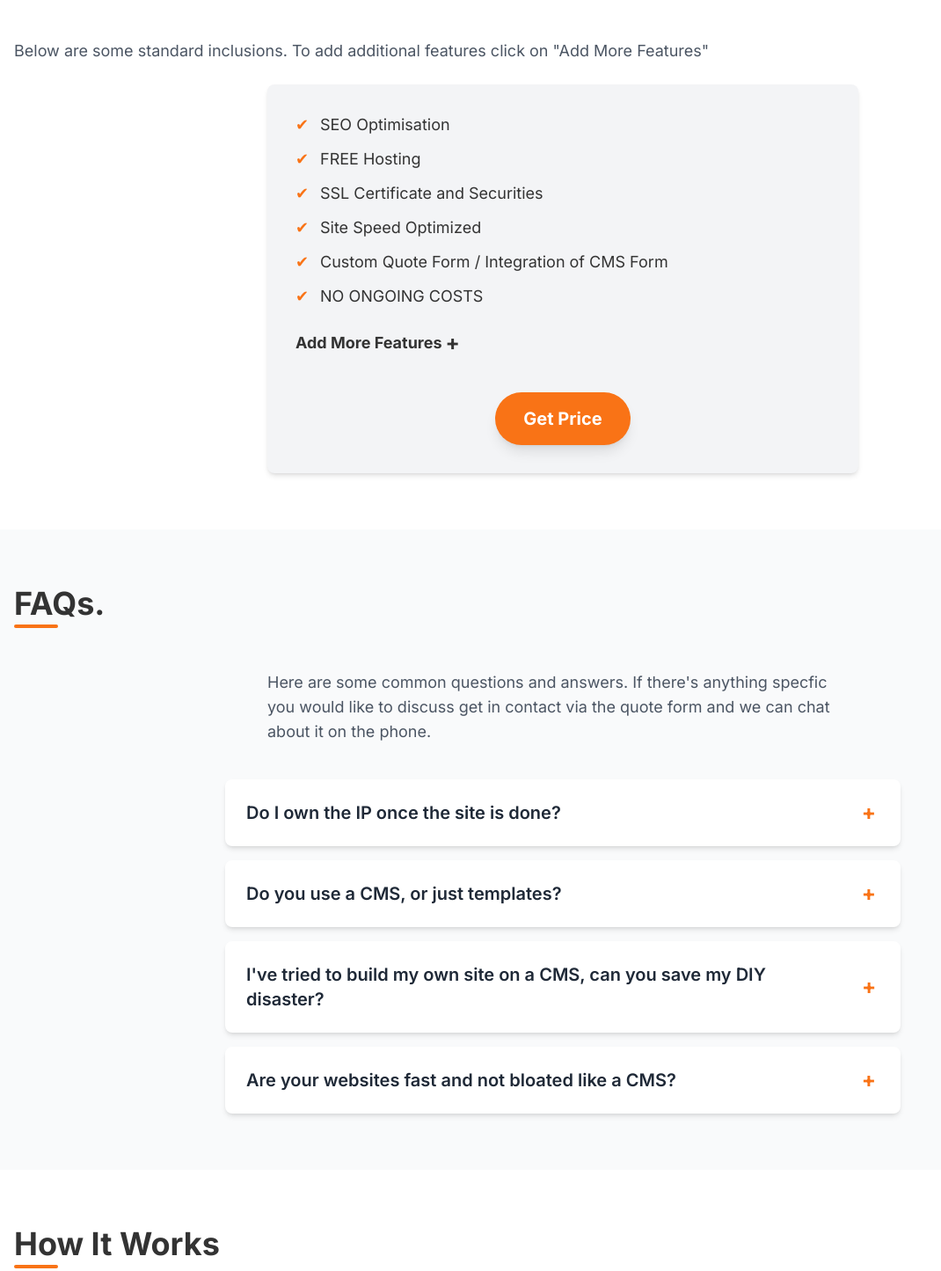
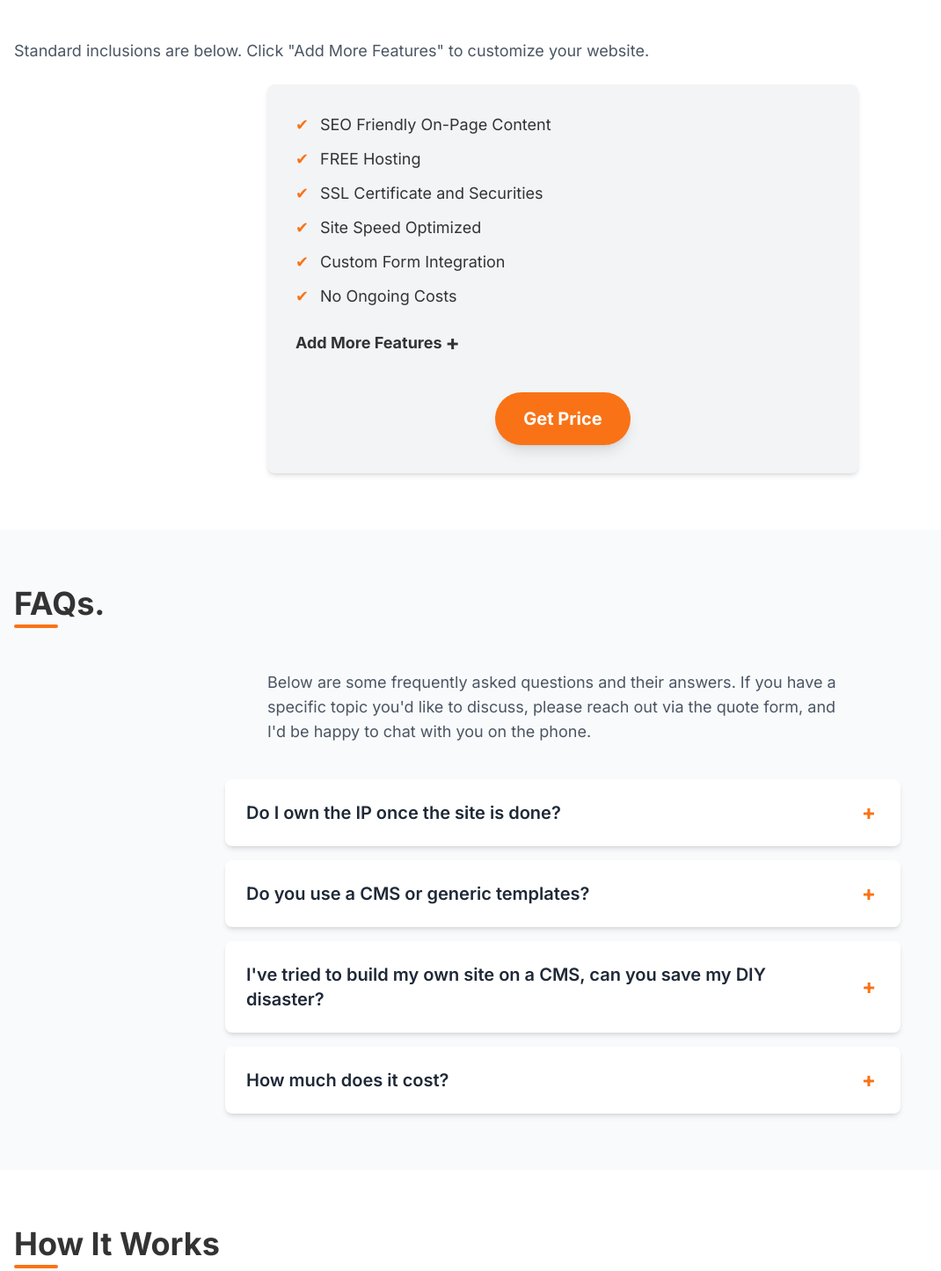
Before and after one commit to mmp03patane/WEBSITES, a plain HTML site: page index.html in a window 1280 px wide. Shown: the part 1560-3005 px from the top of the page at 88% size, without its empty margins (0-1070 px from the left). Drawn offline with nearby package versions, Linux system fonts and the light colour scheme.

Commit message:
Update index.html

```diff
--- a/index.html
+++ b/index.html
@@ -487,15 +487,15 @@
     <section id="site-inclusions" class="py-16 bg-white">
         <div class="container mx-auto px-4">
             <h2 class="text-4xl font-bold text-center mb-12 section-title mx-auto">Website Inclusions</h2>
-            <p class="text-left text-lg text-gray-600 mb-6">Below are some standard inclusions. To add additional features click on "Add More Features"</p>
+            <p class="text-left text-lg text-gray-600 mb-6">Standard inclusions are below. Click "Add More Features" to customize your website.</p>
             <div class="max-w-2xl mx-auto bg-gray-100 p-8 rounded-lg shadow-md">
                 <ul class="inclusions-list mb-6">
-                    <li>SEO Optimisation</li>
+                    <li>SEO Friendly On-Page Content</li>
                     <li>FREE Hosting</li>
                     <li>SSL Certificate and Securities</li>
                     <li>Site Speed Optimized</li>
-                    <li>Custom Quote Form / Integration of CMS Form</li>
-                    <li>NO ONGOING COSTS</li>
+                    <li>Custom Form Integration</li>
+                    <li>No Ongoing Costs</li>
                 </ul>
                 <a href="#" id="addMoreFeaturesLink" class="text-f97316 hover:text-ea580c font-bold inline-flex items-center text-lg">
                     Add More Features <span class="ml-1 text-2xl font-bold">+</span>
@@ -515,7 +515,7 @@
         <div class="container mx-auto px-4">
             <h2 class="text-4xl font-bold text-left mb-12 section-title mx-auto">FAQs.</h2>
             <p class="text-left text-lg text-gray-600 mb-10 max-w-2xl mx-auto">
-                Here are some common questions and answers. If there's anything specfic you would like to discuss get in contact via the quote form and we can chat about it on the phone.
+                Below are some frequently asked questions and their answers. If you have a specific topic you'd like to discuss, please reach out via the quote form, and I'd be happy to chat with you on the phone.
             </p>
 
             <div class="max-w-3xl mx-auto space-y-4">
@@ -525,17 +525,17 @@
                         <span class="accordion-icon">+</span>
                     </button>
                     <div class="accordion-content">
-                        <p>Absolutely, 100%! When we build your website, it's *your* website. You own all the intellectual property, including the code, design, and content. We simply build it for you. There are no ongoing licensing fees or proprietary systems locking you in. Complete transparency, complete ownership.</p>
+                        <p>Absolutely, 100%! <br> When I build your website, it's <b>your</b> website. You own all the intellectual property, including the code, design, and content. I simply build it for you. There are no ongoing licensing fees or proprietary systems locking you in. <br>Complete transparency, complete ownership.</p>
                     </div>
                 </div>
 
                 <div class="bg-white rounded-lg shadow-md overflow-hidden">
                     <button class="accordion-button w-full flex justify-between items-center p-6 text-xl font-semibold text-left text-gray-800 hover:bg-gray-100 focus:outline-none">
-                        <span>Do you use a CMS, or just templates?</span>
+                        <span>Do you use a CMS or generic templates?</span>
                         <span class="accordion-icon">+</span>
                     </button>
                     <div class="accordion-content">
-                        <p><strong>Hell no!</strong> We believe in crafting unique, high-performance digital assets. We don't use bloated Content Management Systems (CMS) like WordPress, Wix, or Shopify for our core builds. Every single website we deliver is coded from the ground up, typically managed with Git (like GitHub) for version control and deployment. This means zero unnecessary code, ultimate flexibility, and blazing-fast speeds. No templates, no hacks, just bespoke code.</p>
+                        <p><strong>Neither!</strong> <br>I craft unique, high-performance digital assets. I don't use bullshit Content Management Systems (CMS) like WordPress, Wix, or Squarespace. Every single website I deliver is coded from the ground up and managed with Git (like GitHub) for version control and deployment. <br>This means zero unnecessary code, ultimate flexibility, and blazing-fast speeds. <br>No templates, no half arsed offshore team, just me and bespoke code.</p>
                     </div>
                 </div>
 
@@ -545,17 +545,17 @@
                         <span class="accordion-icon">+</span>
                     </button>
                     <div class="accordion-content">
-                        <p>You're not alone! Many tradies attempt DIY websites only to find them slow, inflexible, or just not professional enough. We can absolutely help. We'll assess what's salvageable from your existing efforts (content, branding assets etc.) and then use that as a foundation to build a completely new, high-performance, custom website from the ground up. We turn your 'disaster' into a digital asset that works for you.</p>
+                        <p>You're not alone! <br>Heaps of people attempt DIY websites only to find them slow, inflexible, or just not professional enough. <br>I can absolutely help. I'll assess what's salvageable from your existing efforts (content, branding assets etc.) and then use that as a foundation to build a completely new, high-performance, custom website from the ground up. I'll turn your 'disaster' into a digital asset that works for you.</p>
                     </div>
                 </div>
 
                 <div class="bg-white rounded-lg shadow-md overflow-hidden">
                     <button class="accordion-button w-full flex justify-between items-center p-6 text-xl font-semibold text-left text-gray-800 hover:bg-gray-100 focus:outline-none">
-                        <span>Are your websites fast and not bloated like a CMS?</span>
+                        <span>How much does it cost?</span>
                         <span class="accordion-icon">+</span>
                     </button>
                     <div class="accordion-content">
-                        <p>Yes, it's one of our core promises! Traditional CMS platforms are notorious for being bloated with unnecessary features, plugins, and code that slow them down. Because we code from scratch, we include only what's absolutely essential for your business. This results in incredibly fast loading times, superior SEO performance, and a smoother experience for your potential customers. Our websites are built to perform, not to bloat.</p>
+                        <p>Everything is built from scratch and all prices are dependant on the website breif, functionality and number of pages. Reach out via the quote form and we can have a chat over the phone.</p>
                     </div>
                 </div>
             </div>
```
